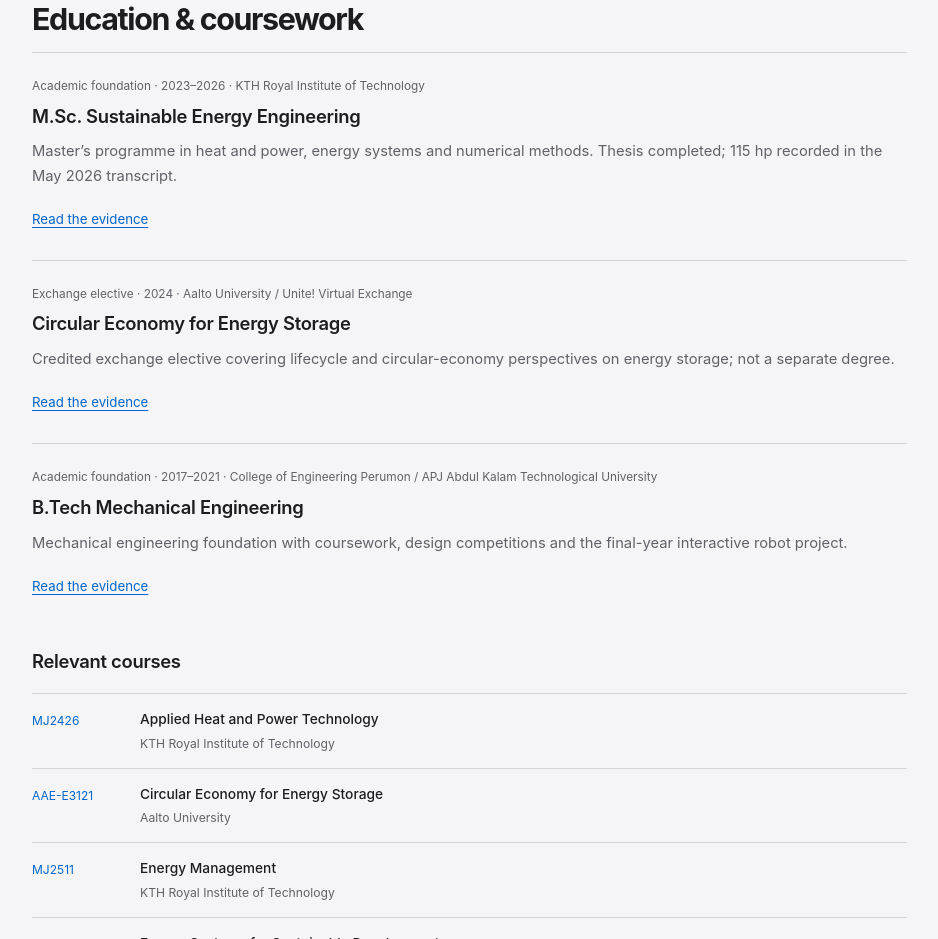
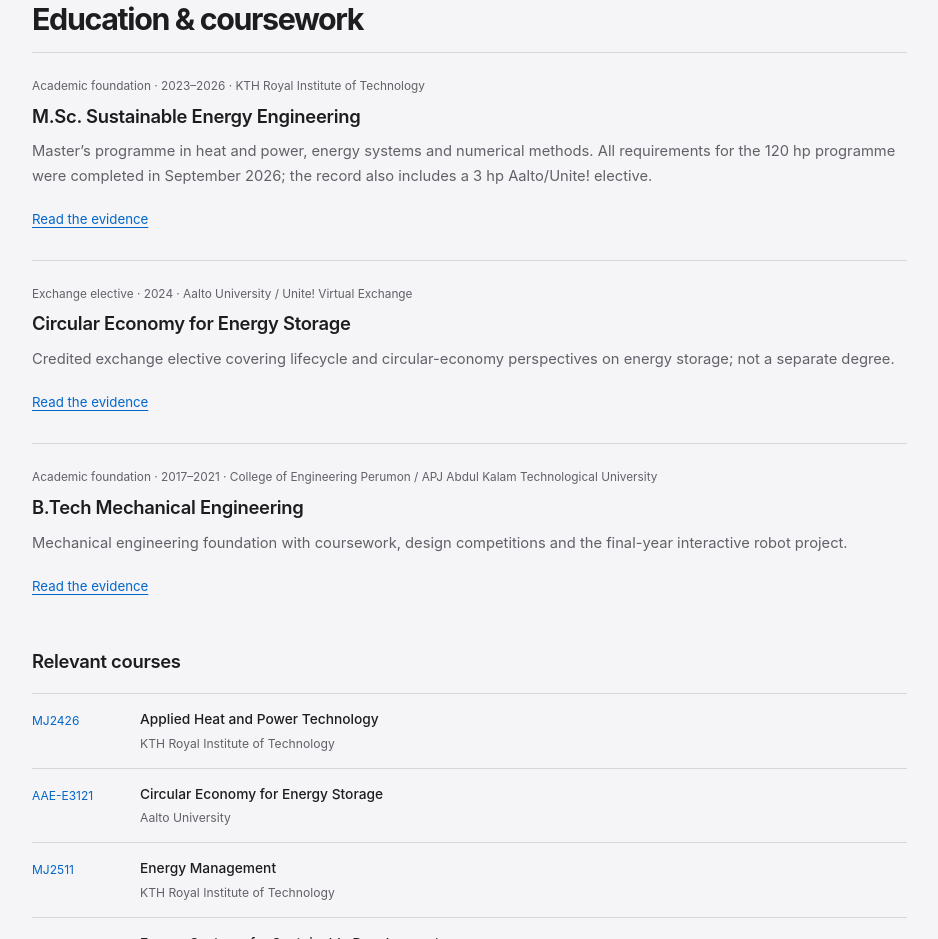
Before and after one commit to abhijith-sivaprasadan/abhijith-sivaprasadan.github.io, a website: page skills/industrial-energy.html in a window 1280 px wide. Shown: the part 4022-4961 px from the top of the page, without its empty margins (293-1231 px from the left). Drawn offline with Linux system fonts and the light colour scheme.

Commit message:
Synchronize completed KTH degree status

```diff
--- a/skills/industrial-energy.html
+++ b/skills/industrial-energy.html
@@ -140,7 +140,7 @@
         <section id="education" class="dossier-section"><h2>Education &amp; coursework</h2><article class="evidence-item">
     <p class="item-meta">Academic foundation · 2023–2026 · KTH Royal Institute of Technology</p>
     <h3><a href="../about.html#kth-coursework">M.Sc. Sustainable Energy Engineering</a></h3>
-    <p>Master’s programme in heat and power, energy systems and numerical methods. Thesis completed; 115 hp recorded in the May 2026 transcript.</p>
+    <p>Master’s programme in heat and power, energy systems and numerical methods. All requirements for the 120 hp programme were completed in September 2026; the record also includes a 3 hp Aalto/Unite! elective.</p>
 
     <div class="text-links"><a href="../about.html#kth-coursework">Read the evidence</a></div>
   </article>
```
